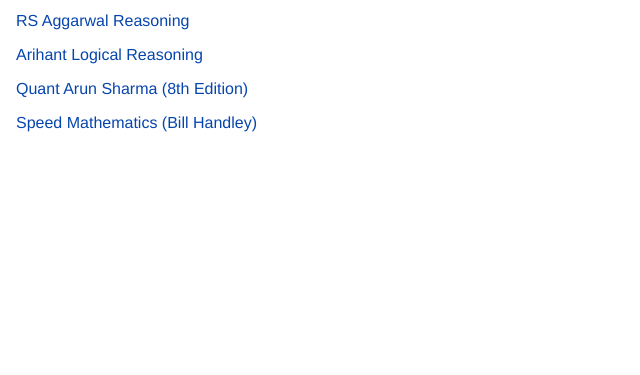
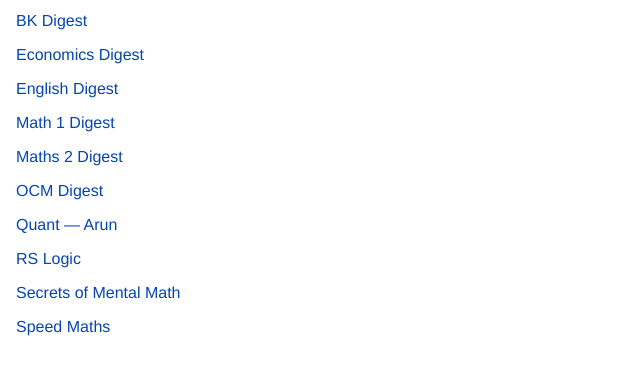
Before and after one commit to ammarrramlawalaaa/pdf-library, a plain HTML site: page index.html in a window 1280 px wide. Shown: the part 49-424 px from the top of the page, without its empty margins (0-640 px from the left). Drawn offline with Linux system fonts and the light colour scheme.

Commit message:
Update index.html

```diff
--- a/index.html
+++ b/index.html
@@ -1,5 +1,5 @@
 <!DOCTYPE html>
-<html>
+<html lang="en">
 <head>
   <meta charset="utf-8">
   <title>My PDF Library</title>
@@ -16,16 +16,16 @@
 <body>
   <h1>My PDF Library</h1>
   <ul>
-    <li><a href="RAW_LINK_RS">RS Aggarwal Reasoning</a></li>
-    <li><a href="RAW_LINK_ARIHANT">Arihant Logical Reasoning</a></li>
-    <li><a href="RAW_LINK_ARUN">Quant Arun Sharma (8th Edition)</a></li>
-    <li><a href="RAW_LINK_SPEED">Speed Mathematics (Bill Handley)</a></li>
-
-
-
-
-
-
+    <li><a href="https://media.githubusercontent.com/media/ammarrramlawalaaa/pdf-library/main/bk-digest">BK Digest</a></li>
+    <li><a href="https://media.githubusercontent.com/media/ammarrramlawalaaa/pdf-library/main/eco-digest">Economics Digest</a></li>
+    <li><a href="https://media.githubusercontent.com/media/ammarrramlawalaaa/pdf-library/main/english-digest">English Digest</a></li>
+    <li><a href="https://media.githubusercontent.com/media/ammarrramlawalaaa/pdf-library/main/math-1-digest">Math 1 Digest</a></li>
+    <li><a href="https://media.githubusercontent.com/media/ammarrramlawalaaa/pdf-library/main/maths-2-digest">Maths 2 Digest</a></li>
+    <li><a href="https://media.githubusercontent.com/media/ammarrramlawalaaa/pdf-library/main/ocm-digest">OCM Digest</a></li>
+    <li><a href="https://media.githubusercontent.com/media/ammarrramlawalaaa/pdf-library/main/quant-arun">Quant — Arun</a></li>
+    <li><a href="https://media.githubusercontent.com/media/ammarrramlawalaaa/pdf-library/main/rs-logic">RS Logic</a></li>
+    <li><a href="https://media.githubusercontent.com/media/ammarrramlawalaaa/pdf-library/main/secrets-of-mental-math.pdf">Secrets of Mental Math</a></li>
+    <li><a href="https://media.githubusercontent.com/media/ammarrramlawalaaa/pdf-library/main/speedmaths.pdf">Speed Maths</a></li>
   </ul>
 </body>
 </html>
```
